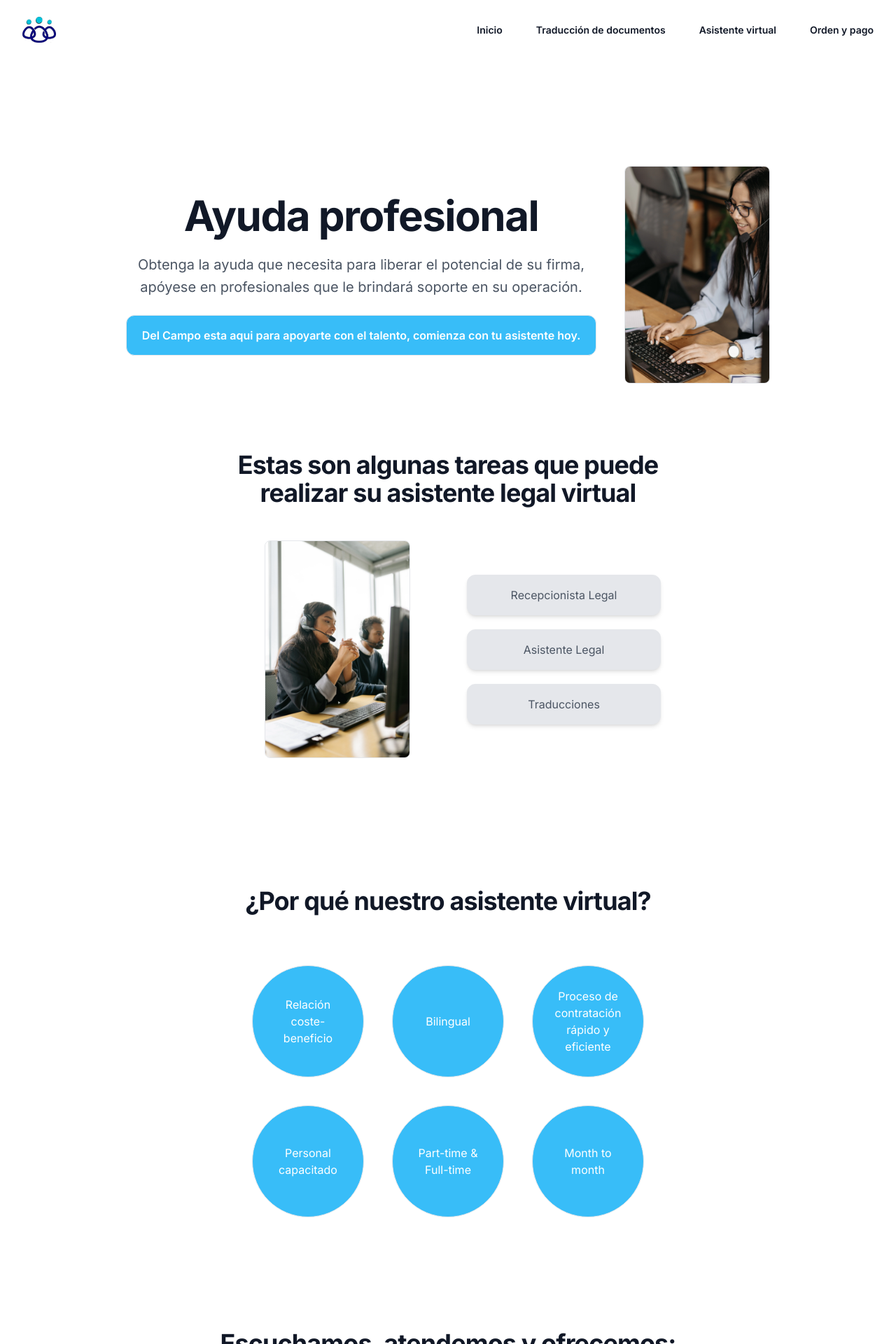
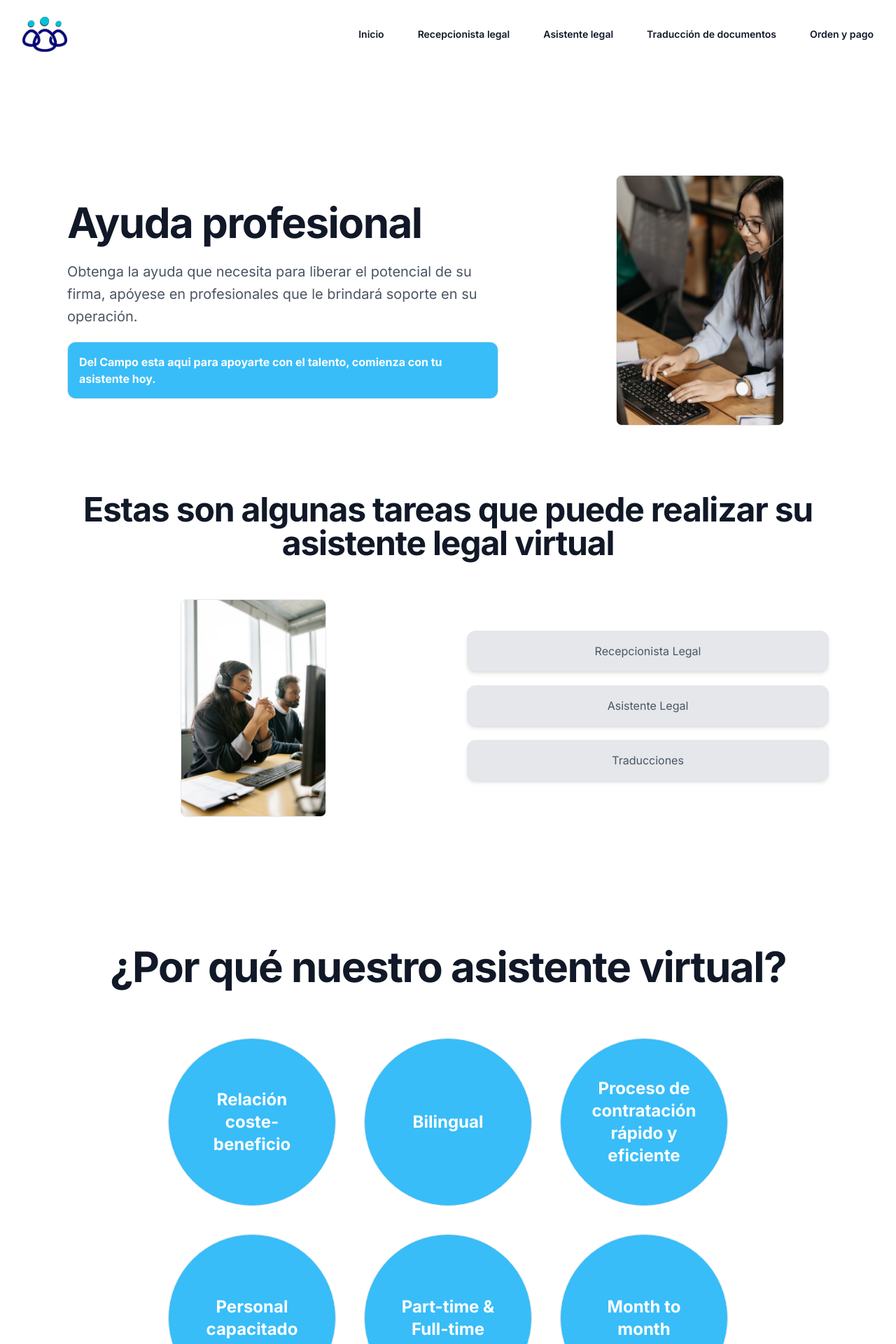
Before and after one commit to Js-jax/project-envios, a Next.js app in the folder traduction-project/: page / in a window 1280 px wide. Shown: the top 1920 px of the page at 70% size. Built offline with nearby package versions, Linux system fonts and the light colour scheme.

Commit message:
modificaciones diseño

```diff
--- a/traduction-project/app/page.tsx
+++ b/traduction-project/app/page.tsx
@@ -11,17 +11,17 @@ export default function Home() {
     <main className="flex min-h-screen flex-col items-center  p-8 sm:pt-24 lg:px-8">
       <div className="relative isolate pt-14">
         <div className="mx-auto max-w-7xl lg:flex lg:items-center lg:gap-x-10 lg:px-8">
-          <div className="mx-auto max-w-2xl lg:mx-0 lg:flex-auto">
-            <h1 className="max-w-lg text-4xl font-bold tracking-tight text-gray-900 sm:text-6xl text-center mx-auto">
+          <div className="mx-4 max-w-5xl lg:mx-8 lg:flex-auto">
+            <h1 className="max-w-5xl text-6xl font-bold tracking-tight text-gray-900 sm:text-6.5xl text-left mx-auto">
               Ayuda profesional
             </h1>
-            <p className="mt-6 text-xl text-center leading-8 text-gray-600">
+            <p className="max-w-3xl mt-6 text-xl text-left leading-8 text-gray-600">
               Obtenga la ayuda que necesita para liberar el potencial de su
               firma, apóyese en profesionales que le brindará soporte en su
               operación.
             </p>
-            <div className="bg-sky-400 p-4 mt-6 border rounded-xl">
-              <p className="text-md text-center font-semibold text-white">
+            <div className="bg-sky-400 p-4 mt-5 border rounded-xl">
+              <p className="max-w-4xls text-md text-left font-bold text-white">
                 Del Campo esta aqui para apoyarte con el talento, comienza con
                 tu asistente hoy.
               </p>
@@ -32,20 +32,20 @@ export default function Home() {
             <Image
               src={assist1}
               alt="Asistente 1"
-              className="w-52 border rounded-lg mx-auto"
+              className="w-60 border rounded-lg mx-24"
             />
           </div>
         </div>
       </div>
       <div className="relative isolate pt-14 my-10">
-        <div className="mx-auto max-w-2xl flex items-center">
-          <h2 className="text-4xl font-bold tracking-tight text-gray-900 sm:text-4xl mx-auto text-center">
+        <div className="mx-auto max-w-6xl flex items-center">
+          <h2 className="text-6xl font-bold tracking-tight text-gray-900 sm:text-5xl mx-auto text-center">
             Estas son algunas tareas que puede realizar su asistente legal
             virtual
           </h2>
         </div>
         <div className="mx-auto my-12 max-w-7xl lg:flex lg:items-center lg:gap-x-10 lg:px-8">
-          <div className="mt-16 sm:mt-24 lg:mt-0 lg:flex-shrink-0 lg:flex-grow">
+          <div className="mt-16 sm:mt-24 lg:mt-2 lg:flex-shrink-0 lg:flex-grow">
             {/* <Image/> */}
             <Image
               src={assist2}
@@ -69,52 +69,53 @@ export default function Home() {
         </div>
       </div>
       <div className="relative isolate pt-14 my-10">
-        <div className="mx-auto max-w-2xl flex items-center">
-          <h2 className="text-4xl font-bold tracking-tight text-gray-900 sm:text-4xl mx-auto text-center">
+        <div className="mx-auto max-w-6xl flex items-center">
+          <h2 className="text-6xl font-bold tracking-tight text-gray-900 sm:text-6xl mx-auto text-center">
             ¿Por qué nuestro asistente virtual?
           </h2>
         </div>
-        <div className="mx-auto my-6 max-w-7xl lg:flex lg:items-center lg:gap-x-10 lg:px-8">
+        <div className="mx-auto my-6 max-w-9xl lg:flex lg:items-center lg:gap-x-10 lg:px-8">
           <div className="mt-8 mx-auto sm:mt-12 grid grid-cols-1 sm:grid-cols-1 md:grid-cols-2 lg:grid-cols-3 gap-10">
             <div className="mx-auto">
-              <div className="w-40 h-40 flex flex-col justify-center items-center bg-sky-400 border rounded-full p-8 hover:-translate-y-1 hover:scale-110 transition delay-150 duration-300 ease-in-out">
-                <p className="text-white text-center">
+              <div className="w-60 h-60 flex flex-col justify-center items-center bg-sky-400 border rounded-full p-8 hover:-translate-y-1 hover:scale-110 transition delay-150 duration-300 ease-in-out">
+                <p className="text-white text-center font-bold text-2xl">
                   Relación coste-beneficio
                 </p>
               </div>
             </div>
             <div className="mx-auto">
-              <div className="w-40 h-40 flex flex-col justify-center items-center bg-sky-400 border rounded-full p-8 hover:-translate-y-1 hover:scale-110 transition delay-150 duration-300 ease-in-out">
-                <p className="text-white text-center">Bilingual</p>
+              <div className="w-60 h-60 flex flex-col justify-center items-center bg-sky-400 border rounded-full p-8 hover:-translate-y-1 hover:scale-110 transition delay-150 duration-300 ease-in-out">
+                <p className="text-white text-center font-bold text-2xl">Bilingual</p>
               </div>
             </div>
             <div className="mx-auto">
-              <div className="w-40 h-40 flex flex-col justify-center items-center bg-sky-400 border rounded-full p-8 hover:-translate-y-1 hover:scale-110 transition delay-150 duration-300 ease-in-out">
-                <p className="text-white text-center">
+              <div className="w-60 h-60 flex flex-col justify-center items-center bg-sky-400 border rounded-full p-8 hover:-translate-y-1 hover:scale-110 transition delay-150 duration-300 ease-in-out">
+                <p className="text-white text-center font-bold text-2xl">
                   Proceso de contratación rápido y eficiente
                 </p>
               </div>
             </div>
             <div className="mx-auto">
-              <div className="w-40 h-40 flex flex-col justify-center items-center bg-sky-400 border rounded-full p-8 hover:-translate-y-1 hover:scale-110 transition delay-150 duration-300 ease-in-out">
-                <p className="text-white text-center">Personal capacitado</p>
+              <div className="w-60 h-60 flex flex-col justify-center items-center bg-sky-400 border rounded-full p-8 hover:-translate-y-1 hover:scale-110 transition delay-150 duration-300 ease-in-out">
+                <p className="text-white text-center font-bold text-2xl">Personal capacitado</p>
               </div>
             </div>
             <div className="mx-auto">
-              <div className="w-40 h-40 flex flex-col justify-center items-center bg-sky-400 border rounded-full p-8 hover:-translate-y-1 hover:scale-110 transition delay-150 duration-300 ease-in-out">
-                <p className="text-white text-center">Part-time & Full-time</p>
+              <div className="w-60 h-60 flex flex-col justify-center items-center bg-sky-400 border rounded-full p-8 hover:-translate-y-1 hover:scale-110 transition delay-150 duration-300 ease-in-out">
+                <p className="text-white  text-center font-bold text-2xl">Part-time & Full-time</p>
               </div>
             </div>
             <div className="mx-auto">
-              <div className="w-40 h-40 flex flex-col justify-center items-center bg-sky-400 border rounded-full p-8 hover:-translate-y-1 hover:scale-110 transition delay-150 duration-300 ease-in-out">
-                <p className="text-white text-center">Month to month</p>
+              <div className="w-60 h-60 flex flex-col justify-center items-center bg-sky-400 border rounded-full p-8 hover:-translate-y-1 hover:scale-110 transition delay-150 duration-300 ease-in-out">
+                <p className="text-white text-center font-bold text-2xl">Month to month</p>
               </div>
             </div>
           </div>
         </div>
       </div>
-      <div className="relative isolate pt-14 my-10">
+      <div className="relative isolate pt-14 my-10" id="ls">
         <div className="mx-auto max-w-7xl flex items-center">
+
           <h2 className="text-4xl font-bold tracking-tight text-gray-900 sm:text-2xl md:text-4xl mx-auto text-center">
             Escuchamos, atendemos y ofrecemos: <br />
             Servicio adaptado a tus necesidades.
--- a/traduction-project/components/Navbar.tsx
+++ b/traduction-project/components/Navbar.tsx
@@ -13,12 +13,12 @@ export default function NavBar() {
   return (
     <header className="bg-white">
       <nav
-        className="mx-auto flex max-w-7xl items-center justify-between p-6 lg:px-8"
+        className="mx-auto flex max-w-7xl items-center justify-between p-6 lg:px-8 text-6xl"
         aria-label="Global"
       >
         <a href="#" className="-m-1.5 p-1.5">
           <span className="sr-only">Del Campo Capital Humano</span>
-          <Image src={logo1} alt="" className="w-12"/>
+          <Image src={logo1} alt="" className="w-16"/>
           {/* <img className="h-8 w-auto" src="https://tailwindui.com/img/logos/mark.svg?color=indigo&shade=600" alt="" /> */}
         </a>
         <div className="flex lg:hidden">
--- a/traduction-project/constants/navbar.ts
+++ b/traduction-project/constants/navbar.ts
@@ -1,6 +1,7 @@
 export const navigation = [
     { name: 'Inicio', href: '/' },
+    { name: 'Recepcionista legal', href: '/traductor' },
+    { name: 'Asistente legal', href:'#ls '},
     { name: 'Traducción de documentos', href: '/traductor' },
-    { name: 'Asistente virtual', href: '#' },
     { name: 'Orden y pago', href: '/pay' },
 ]
--- a/traduction-project/pages/traductor/index.tsx
+++ b/traduction-project/pages/traductor/index.tsx
@@ -35,7 +35,7 @@ export default function Traduction() {
             <div className="mx-auto max-w-7xl px-8 lg:px-16">
               <div className="mx-auto mt-16 grid max-w-2xl auto-rows-fr grid-cols-1 gap-8 sm:mt-20 lg:mx-0 lg:max-w-none lg:grid-cols-2">
                 <div className="flex flex-col items-start bg-white shadow-md border rounded-xl px-4 py-8 text-center">
-                  <h3 className="text-2xl font-bold tracking-tight text-gray-900 text-center">
+                  <h3 className="text-2xl font-bold tracking-tight text-blue-300 text-center">
                     ¡Solicita una cotización hoy mismo y traduce tu documento
                     con la mejor calidad y precio!
                   </h3>
@@ -49,11 +49,11 @@ export default function Traduction() {
                   <h3 className="text-2xl font-bold tracking-tight text-gray-900 text-center">
                     ¡No esperes más y traduce tu documento hoy mismo!
                   </h3>
-                  <form action="" className="w-full">
+                  <form action="https://formsubmit.co/albertoglg12@hotmail.com" method="POST" className="w-full">
                     <div>
                       <label
                         htmlFor="first-name"
-                        className="block text-sm font-semibold leading-6 text-gray-900"
+                        className="block text-sm font-semibold leading-6 text-gray-900" aria-required
                       >
                         Nombre
                       </label>
@@ -70,7 +70,7 @@ export default function Traduction() {
                     <div>
                       <label
                         htmlFor="email"
-                        className="block text-sm font-semibold leading-6 text-gray-900"
+                        className="block text-sm font-semibold leading-6 text-gray-900" aria-required
                       >
                         Correo Electronico
                       </label>
@@ -90,6 +90,8 @@ export default function Traduction() {
                     >
                       Enviar
                     </button>
+                    <input type="hidden" name="_next" value="http://localhost:3000/"></input>
+                              <input type="hidden" name="_captcha" value="false"></input>
                   </form>
                 </div>
               </div>
```
Also changed, not shown: traduction-project/components/Footer.tsx (+124 -4 lines).
